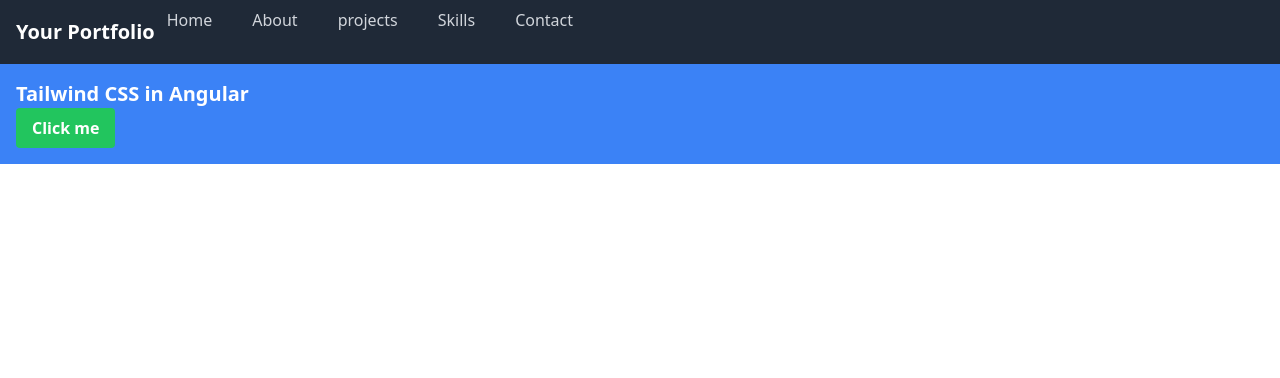
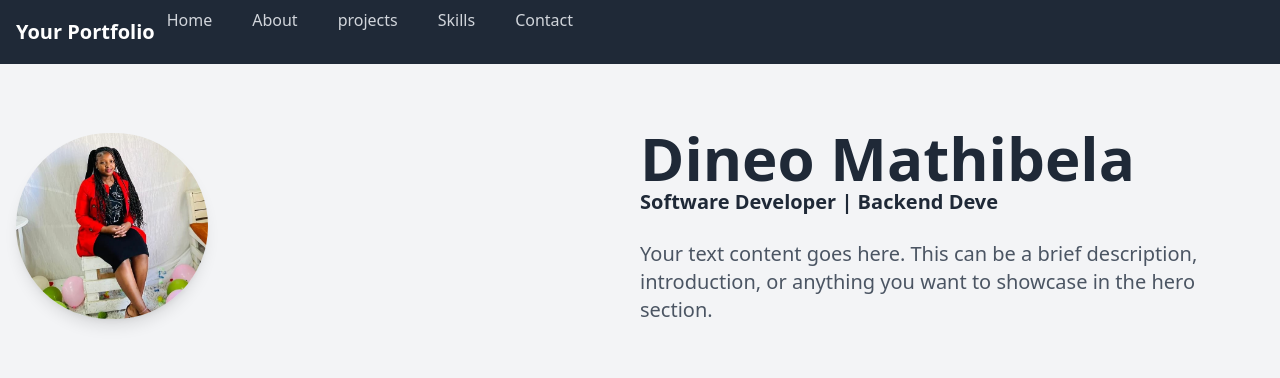
Before and after one commit to MathibelaD/AngularApp, an Angular app: page /home in a window 1280 px wide. Shown: the top 378 px of the page. Built offline with nearby package versions, Linux system fonts and the light colour scheme.

Commit message:
add: role function init

```diff
--- a/src/app/hero/hero.component.html
+++ b/src/app/hero/hero.component.html
@@ -1,8 +1,22 @@
-<!-- example.component.html -->
-<div class="bg-blue-500 text-white p-4">
-    <!-- <h1>Hello World {{title}}</h1> -->
-    <p class="text-xl font-bold">Tailwind CSS in Angular</p>
-    <button class="bg-green-500 hover:bg-green-600 text-white font-bold py-2 px-4 rounded">
-        Click me
-    </button>
-</div>
+<section class="bg-gray-100 py-16">
+    <div class="container mx-auto flex flex-col lg:flex-row items-center justify-center lg:justify-between px-4">
+        <!-- Image on the left -->
+        <div class="lg:w-1/2 mt-10 lg:mt-0">
+            <img src="assets/images/me.jpeg" alt="Image" class="w-48 rounded-full shadow-lg">
+        </div>
+        <!-- Text content on the right -->
+        <div class="lg:w-1/2">
+            <h1 class="text-4xl lg:text-6xl font-bold text-gray-800">Dineo Mathibela</h1>
+            <h3 class="text-xl lg:text-xl font-bold text-gray-800 mb-6">Software Developer |
+                <span id="developerRole" class="inline-block"></span>
+            </h3>
+            <p class="text-lg lg:text-xl text-gray-600 leading-relaxed">
+                Your text content goes here. This can be a brief description, introduction, or anything you want to
+                showcase in the hero section.
+            </p>
+            <!-- Additional buttons or call-to-action elements can be added here -->
+        </div>
+
+
+    </div>
+</section>
--- a/src/app/hero/hero.component.ts
+++ b/src/app/hero/hero.component.ts
@@ -1,4 +1,4 @@
-import { Component } from '@angular/core';
+import { Component, OnInit } from '@angular/core';
 import { Title } from '@angular/platform-browser';
 
 @Component({
@@ -6,8 +6,66 @@
   templateUrl: './hero.component.html',
   styleUrls: ['./hero.component.css']
 })
-export class HeroComponent {
-  constructor(private TitleService: Title) {
-    this.TitleService.setTitle("Ms Mathibela - Home")
+export class HeroComponent implements OnInit {
+  constructor(private titleService: Title) {
+    this.titleService.setTitle("Ms Mathibela - Home");
+  }
+
+  roles = ['Backend Developer', 'Frontend Developer'];
+  currentRoleIndex = 0;
+  typingSpeed = 150;
+  textElement: HTMLElement | null = null;
+  typingInterval: any;
+
+  ngOnInit(): void {
+    this.textElement = document.getElementById('developerRole');
+
+    if (this.textElement) {
+      this.typeNextRole();
+    }
+  }
+
+  typeNextRole(): void {
+    if (this.textElement) {
+      const currentRole = this.roles[this.currentRoleIndex];
+      const characters = currentRole.split('');
+
+      let i = 0;
+      this.typingInterval = setInterval(() => {
+        if (i < characters.length) {
+          this.textElement!.textContent += characters[i];
+          i++;
+        } else {
+          clearInterval(this.typingInterval);
+          setTimeout(() => {
+            this.deleteCurrentRole();
+          }, 1500);
+        }
+      }, this.typingSpeed);
+    }
+  }
+
+  deleteCurrentRole(): void {
+    if (this.textElement) {
+      const currentText = this.textElement.textContent!;
+      let i = currentText.length - 1;
+
+      const interval = setInterval(() => {
+        if (i >= 0) {
+          this.textElement!.textContent = currentText.slice(0, i);
+          i--;
+        } else {
+          clearInterval(interval);
+          this.currentRoleIndex = (this.currentRoleIndex + 1) % this.roles.length;
+          setTimeout(() => {
+            this.typeNextRole();
+          }, 1500);
+        }
+      }, this.typingSpeed);
+    }
+  }
+
+  ngOnDestroy(): void {
+    clearInterval(this.typingInterval);
   }
 }
```
Also changed, not shown: src/assets/images/me.jpeg (added).
